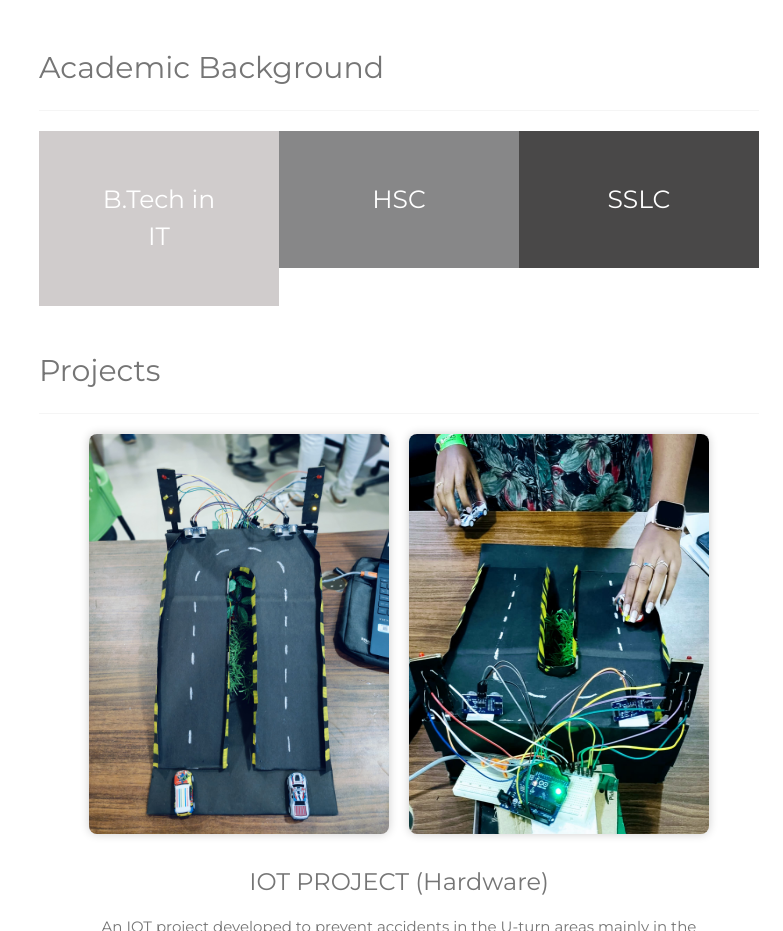
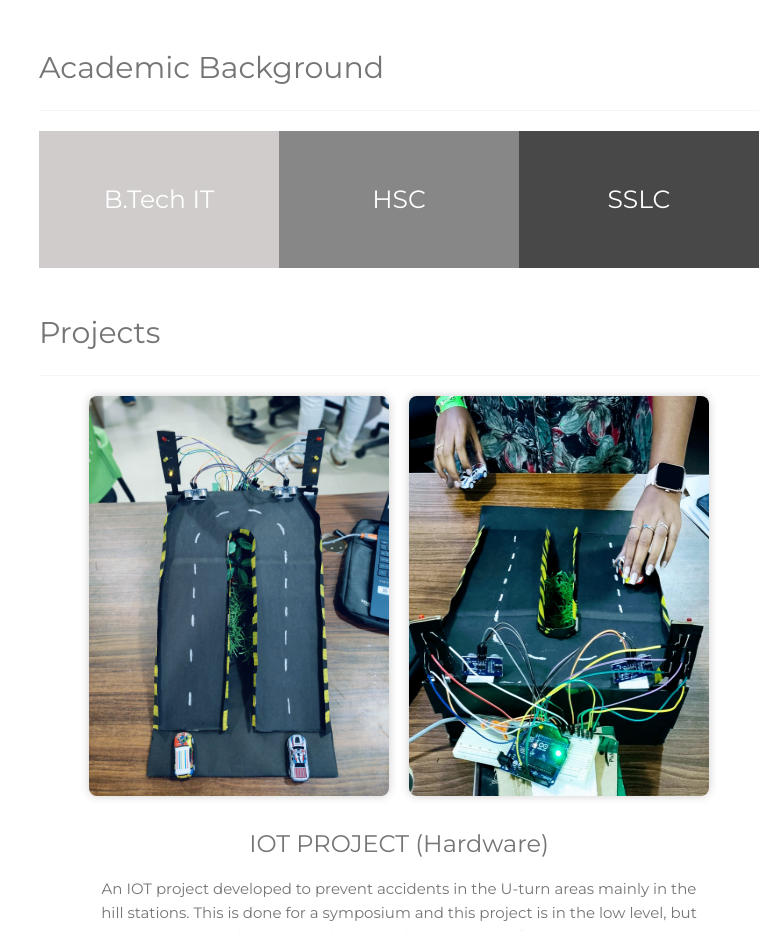
Before and after one commit to Harishma-design/portfolio, a plain HTML site: page index.html in a window 1280 px wide. Shown: the part 3060-3991 px from the top of the page, without its empty margins (497-1280 px from the left). Drawn offline with nearby package versions, Linux system fonts and the light colour scheme.

Commit message:
Update index.html

```diff
--- a/index.html
+++ b/index.html
@@ -204,7 +204,7 @@ When I'm not coding, you can find me working on improving my problem-solving ski
     <h2>Academic Background</h2>
     <hr class="w3-opacity">
     <div class="row">
-  <div class="column" onclick="openTab('b1');" style="background:rgb(208, 204, 204);">B.Tech in IT</div>
+  <div class="column" onclick="openTab('b1');" style="background:rgb(208, 204, 204);">B.Tech IT</div>
   <div class="column" onclick="openTab('b2');" style="background:rgb(135, 135, 136);">HSC</div>
   <div class="column" onclick="openTab('b3');" style="background:rgb(73, 72, 72);">SSLC</div>
 </div>
```
